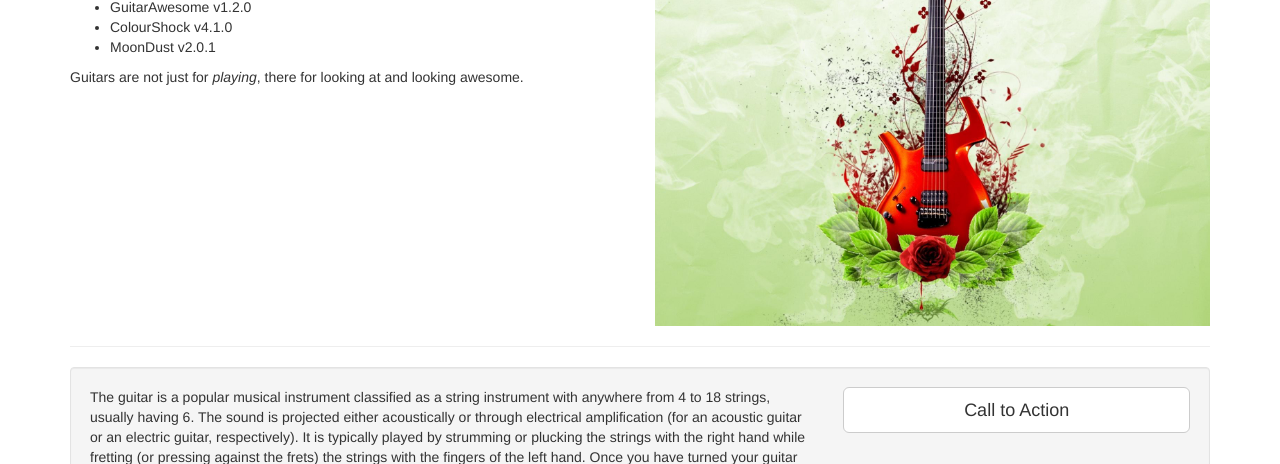
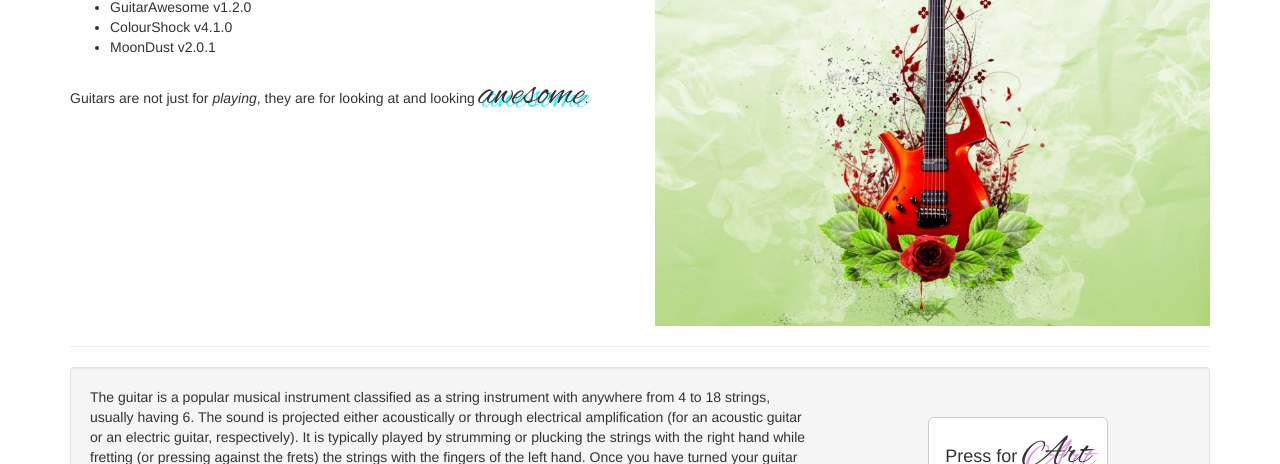
Before and after one commit to cjsheehan/GuitarArt, a website: page index.html in a window 1280 px wide. Shown: the part 1579-2043 px from the top of the page. Drawn offline with Linux system fonts and the light colour scheme.

Commit message:
Updated the look and feel for polish

```diff
--- a/css/guitars.css
+++ b/css/guitars.css
@@ -75,6 +75,27 @@ body {
 #aboutart {
         font-size: 40px;
         text-shadow: 4px 4px plum;
+        font-family: 'Alex Brush', cursive;
+        font-weight: 10;
+        z-index: 10;
+}
+
+#aboutarts {
+        font-size: 30px;
+        text-shadow: 2px 2px #38eeff;
+        font-family: 'Alex Brush', cursive;
+        font-weight: 10;
+        z-index: 10;
+}
+
+#artbtn {
+    padding-left: 100px;
+    padding-top: 30px;
+}
+
+#aboutartalt {
+        font-size: 40px;
+        text-shadow: 4px 4px #38eeff;
         font-family: 'Alex Brush', cursive;
         font-weight: 10;
         z-index: 10;
--- a/index.html
+++ b/index.html
@@ -123,7 +123,7 @@
             <li>ColourShock v4.1.0</li>
             <li>MoonDust v2.0.1</li>
           </ul>
-          <p>Guitars are not just for <em>playing</em>, there for looking at and looking awesome.</p>
+          <p>Guitars are not just for <em>playing</em>, they are for looking at and looking <span id="aboutartalt">awesome</span>.</p>
         </div>
         <div class="col-md-6">
           <img class="img-responsive" src="./img/fly.jpg" alt="" />
@@ -143,8 +143,8 @@
               Once you have turned your guitar into <span id="aboutart">&nbsp;GuitarArt&nbsp;</span>, you will <em>never</em> look at another guitar again.</p>
 
           </div>
-          <div class="col-md-4">
-            <a class="btn btn-lg btn-default btn-block" href="#">Call to Action</a>
+          <div id="artbtn" class="col-md-4">
+            <a class="btn btn-lg btn-default " href="#">Press for <span id="aboutart">Art</span></a>
           </div>
         </div>
       </div>
```
Also changed, not shown: about.html (+2 -2 lines), portfolio-item.html (+8 -2 lines).
